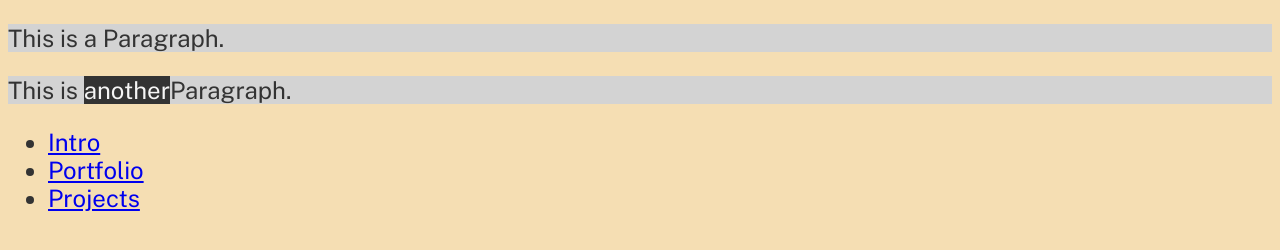
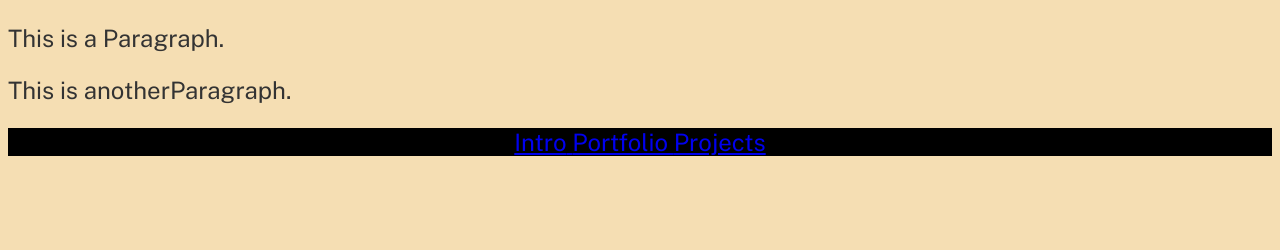
Before and after one commit to Not-Sage/Front-End, a plain HTML site: page 10_Display/index.html in a window 1280 px wide. Drawn offline with nearby package versions, Linux system fonts and the light colour scheme.

Commit message:
Minor Changes

```diff
--- a/10_Display/style.css
+++ b/10_Display/style.css
@@ -5,10 +5,13 @@ body{
     background-color: wheat;
     color: #333;
 }
-p{
-    background: lightgray;
+ul{
+    list-style-type: none;
+    padding-left: 0;
+    text-align: center;
+    background: #000;
+    margin: 0;
 }
-.opposite{
-    background: #333;
-    color: whitesmoke;
+li{
+    display:inline-block;
 }
```
